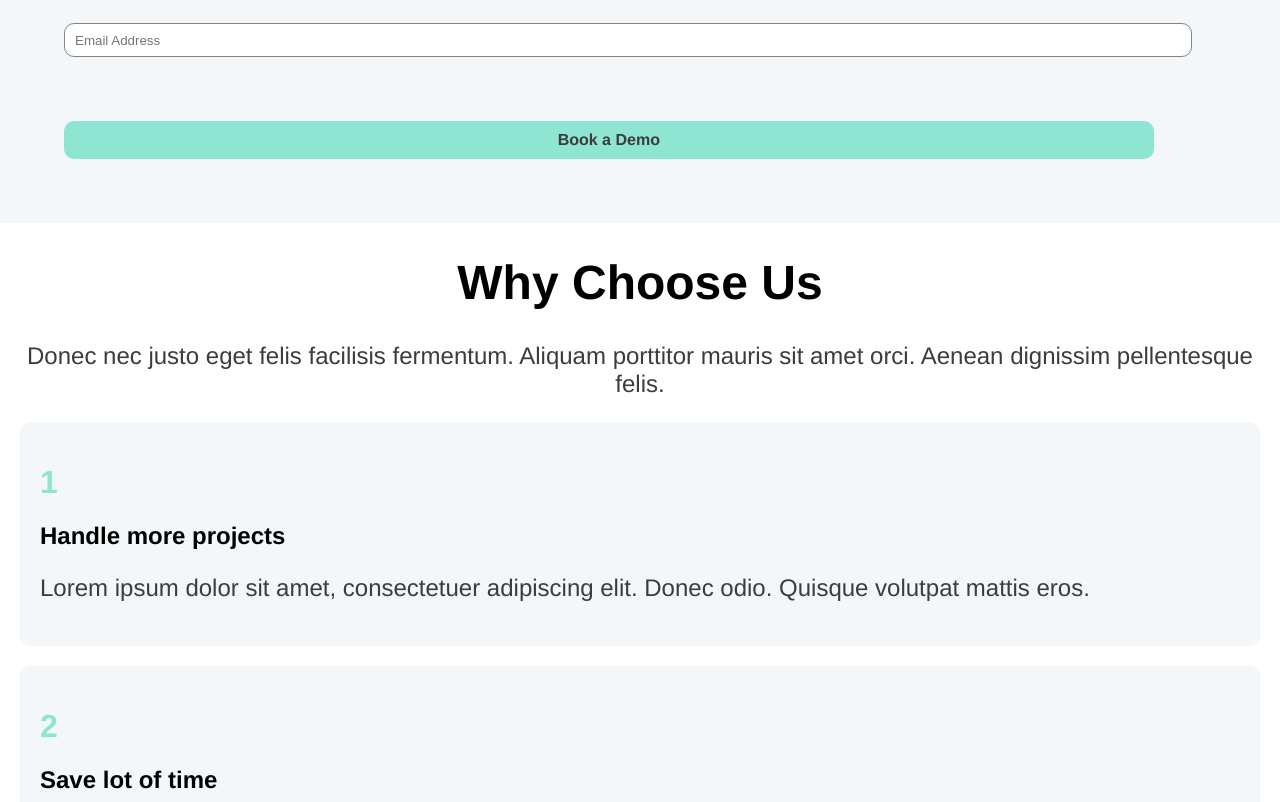
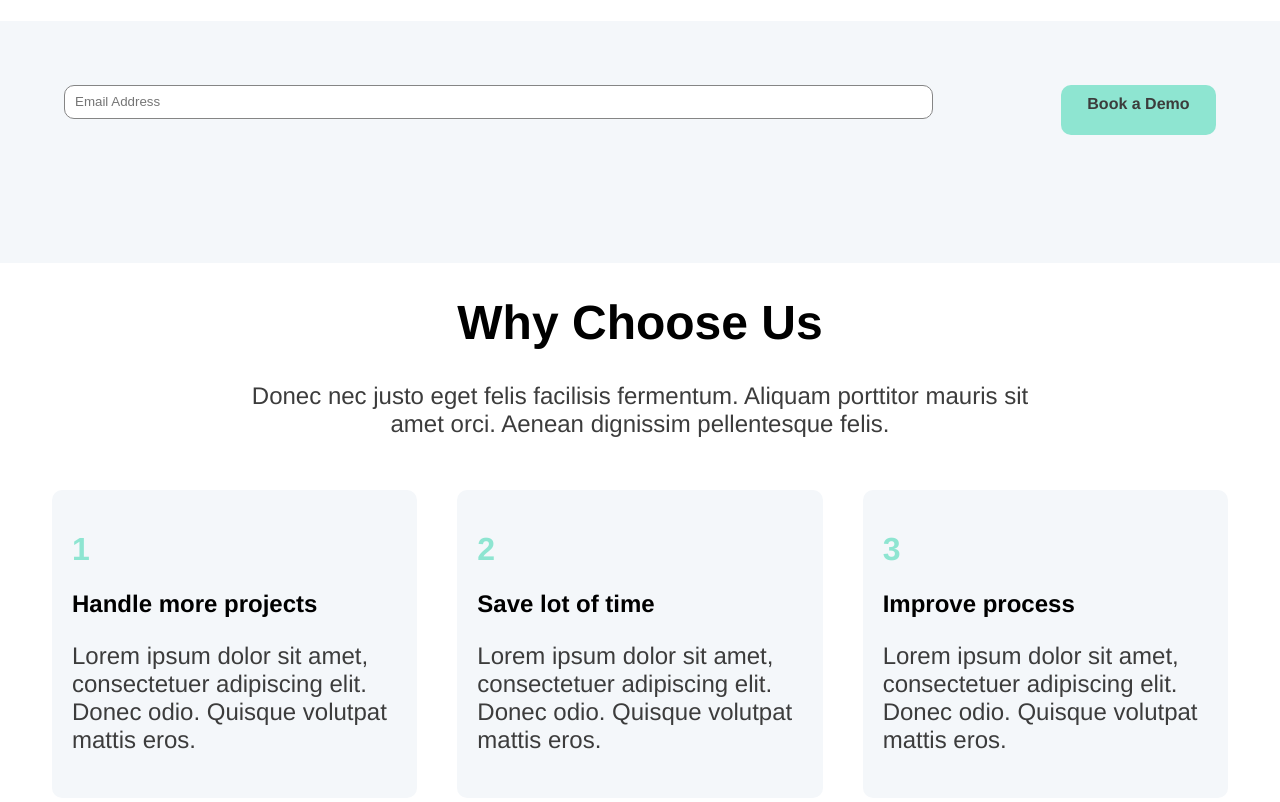
Before and after one commit to AlanLoovees/alanloovees.github.io, a plain HTML site: page css-assessment/index.html in a window 1280 px wide. Shown: the part 760-1562 px from the top of the page. Drawn offline with Linux system fonts and the light colour scheme.

Commit message:
content set for desktop

```diff
--- a/css-assessment/index.html
+++ b/css-assessment/index.html
@@ -50,19 +50,21 @@
             <p>Donec nec justo eget felis facilisis fermentum. Aliquam porttitor mauris sit amet orci. Aenean dignissim pellentesque felis.</p>
         </div>
         <div class="boxes">
+            <div class="box">
                 <h1>1</h1>
                 <h2>Handle more projects</h2>
                 <p>Lorem ipsum dolor sit amet, consectetuer adipiscing elit. Donec odio. Quisque volutpat mattis eros.</p>
             </div>
-        <div class="boxes">
+            <div class="box">
                 <h1>2</h1>
                 <h2>Save lot of time</h2>
                 <p>Lorem ipsum dolor sit amet, consectetuer adipiscing elit. Donec odio. Quisque volutpat mattis eros.</p>
             </div>
-        <div class="boxes">
+            <div class="box">
                 <h1>3</h1>
                 <h2>Improve process</h2>
                 <p>Lorem ipsum dolor sit amet, consectetuer adipiscing elit. Donec odio. Quisque volutpat mattis eros.</p>
+            </div>
         </div>
     </div>
 
--- a/css-assessment/style.css
+++ b/css-assessment/style.css
@@ -103,18 +103,18 @@ body {
     width: 82%;
 }
 
-.boxes {
+.box {
     background-color: #F4F7FA;
     border-radius: 10px;
     margin: 20px;
     padding: 20px;
 }
 
-.boxes h1 {
+.box h1 {
     color: #8EE5D1;
 }
 
-.boxes p {
+.box p {
     color: #3C3C3C;
     font-weight: 300;
 }
@@ -162,7 +162,23 @@ body {
         margin: 0;
     }
 
-    .landing-image {
-        max-width: 40%;
+    .booking {
+        display: flex;
+    }
+
+    .booking-button {
+        height: 30px;
+        width: 150px;
+        margin: 5%;
+    }
+
+    .choice .content p {
+        margin: auto;
+        width: 65%;
+    }
+
+    .boxes {
+        display: flex;
+        margin: 2em;
     }
 }
```
Also changed, not shown: 1 other file. Lines whose indentation alone changed are shown as unchanged.
